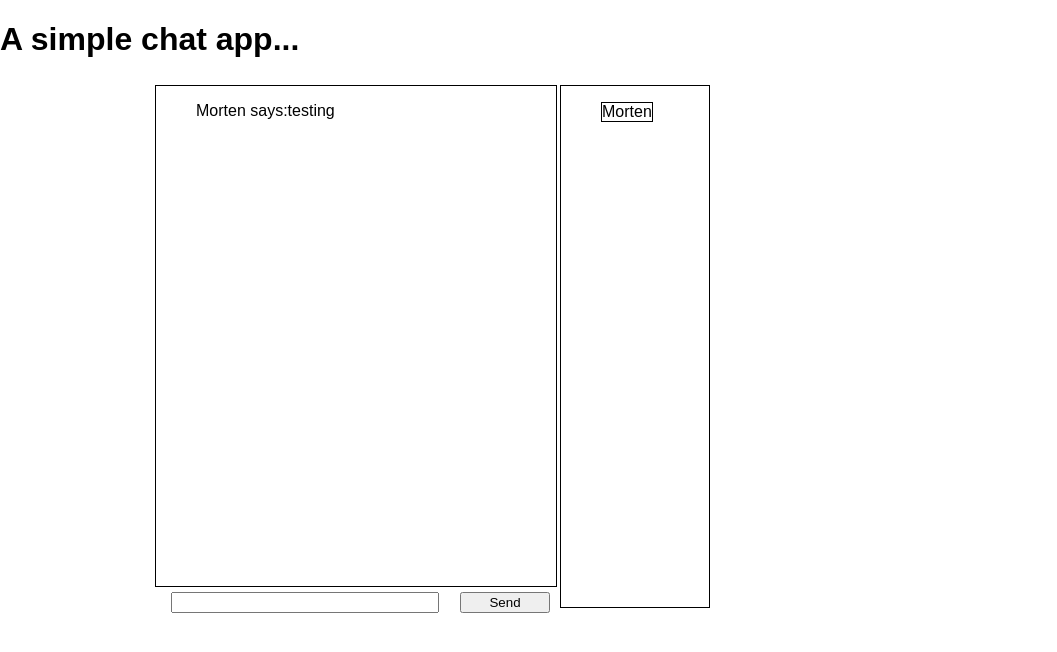
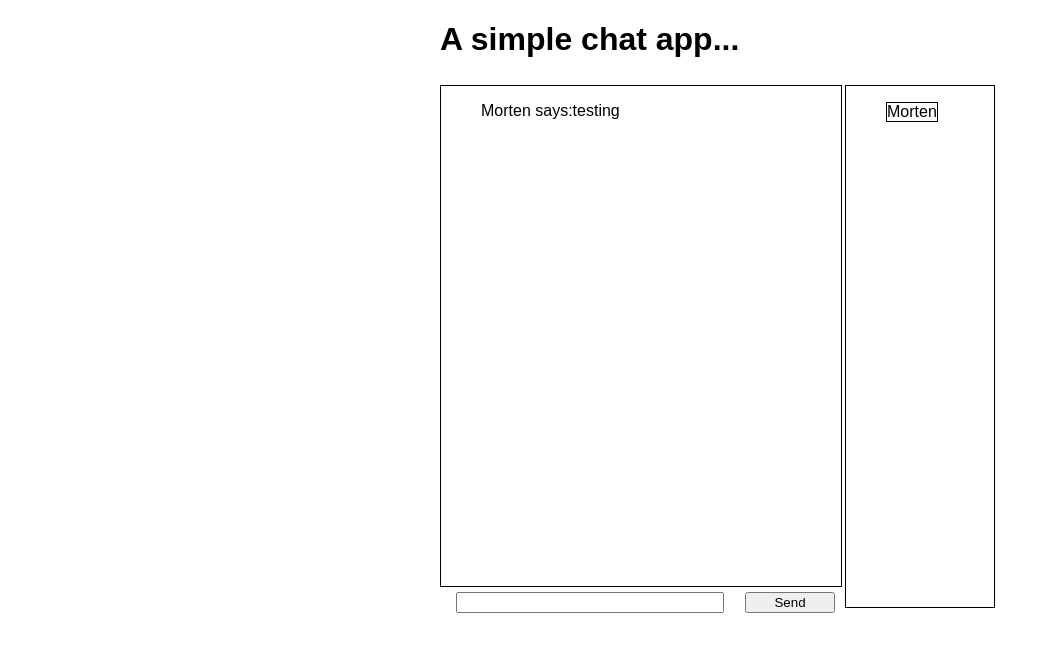
Before and after one commit to Tereit/chat, a React (Create React App) app: page / in a window 1280 px wide. Shown: the top 652 px of the page, without its empty margins (0-1057 px from the left). Built offline with nearby package versions, Linux system fonts and the light colour scheme.

Commit message:
aligned content to center

```diff
--- a/src/App.css
+++ b/src/App.css
@@ -1,9 +1,9 @@
 .App {
     display: grid;
     grid-template-areas:
-      'title title title'
-      '. chat userList';
-    grid-template-columns: 150px 400px 150px;
+      '. . title . .'
+      '. . chat userList .';
+    grid-template-columns: auto 150px 400px 150px auto;
     grid-gap: 5px;
 }
 
```
